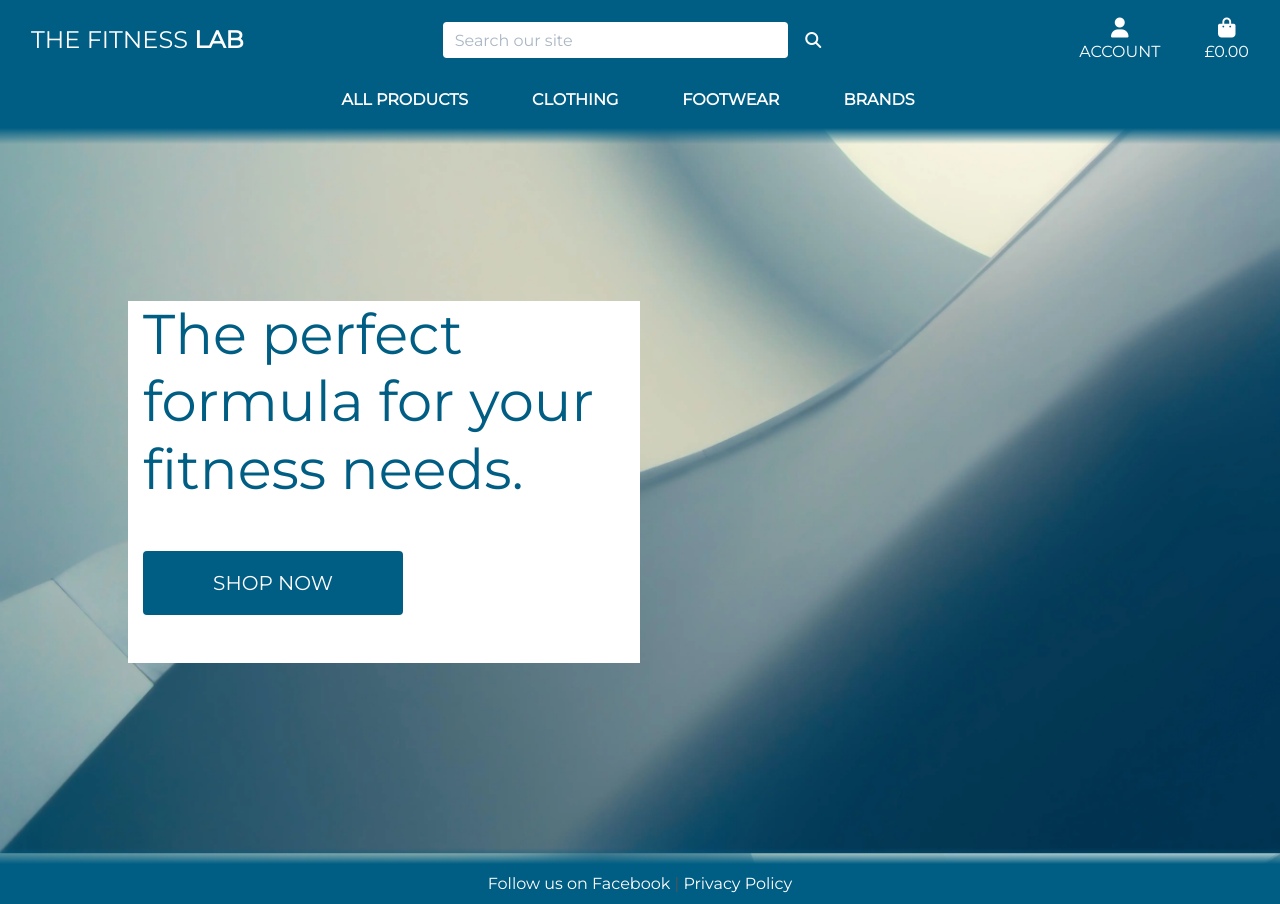
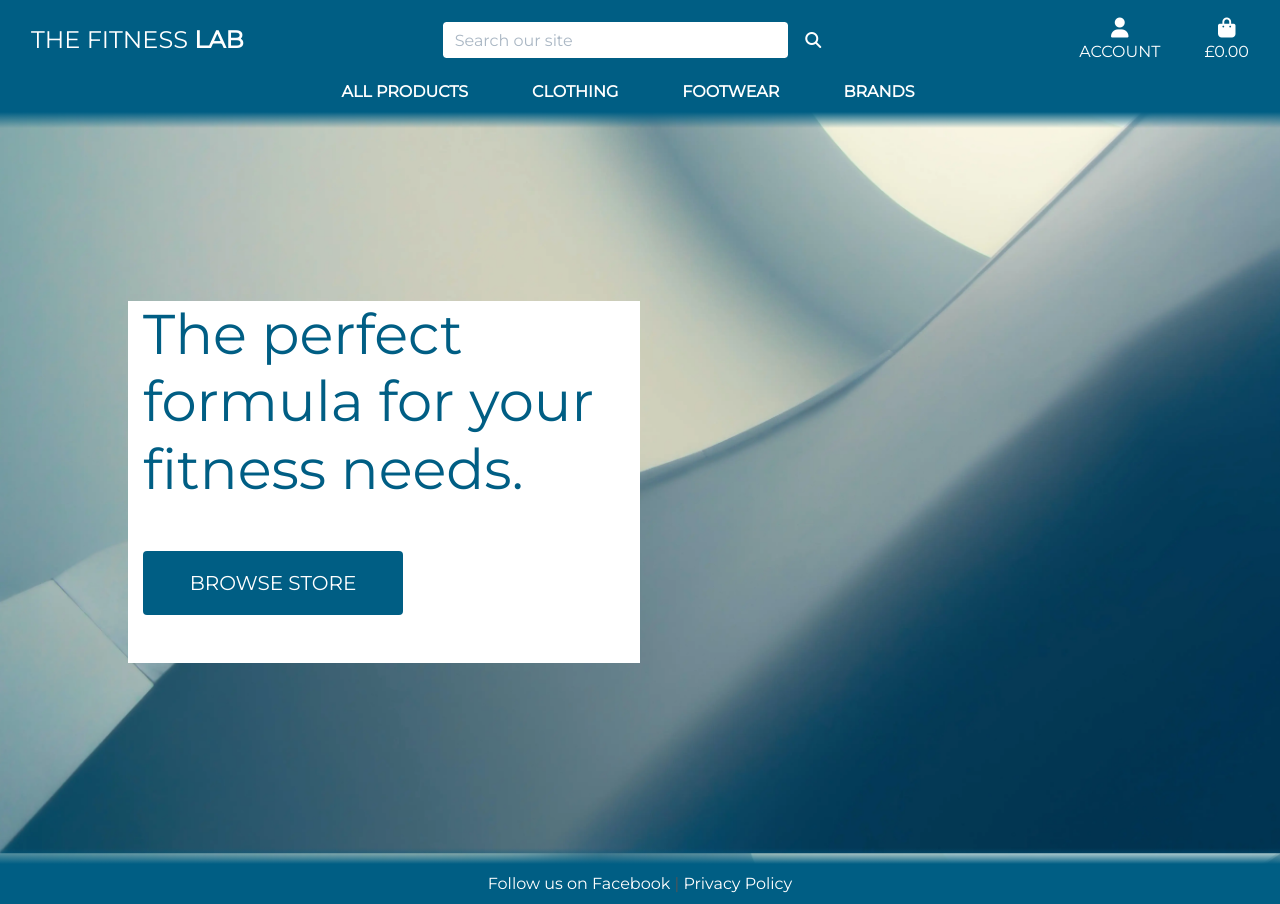
Before and after one commit to Code-Institute-Submissions/bens6477-the-fitness-lab_JanResub, a Django app: page / in a window 1280 px wide. Run offline with Django 3.2, Linux system fonts and the light colour scheme; some libraries are stand-ins or nearby versions.

```diff
--- a/home/templates/home/index.html
+++ b/home/templates/home/index.html
@@ -10,7 +10,7 @@
 {% endblock %}
 
 {% block content %}
-    <div class="container h-100">
+    <div class="container h-100 rounded">
         <div class="row h-100">
             <div class="col-7 col-md-6 my-auto bg-white">
                 <h1 class="display-4 text-black">
@@ -18,7 +18,7 @@
                 </h1>
                 <div class="my-5">
                     <h4>
-                        <a href="{% url 'items' %}" class="shop-now-button btn btn-lg rounded text-uppercase py-3">Shop Now</a>
+                        <a href="{% url 'items' %}" class="shop-now-button btn btn-lg rounded text-uppercase py-3">Browse Store</a>
                     </h4>
                 </div>
             </div>
--- a/items/templates/items/items.html
+++ b/items/templates/items/items.html
@@ -64,7 +64,7 @@
                                 </a>
                                 {% endif %}
                                 <div class="card-body pb-0">
-                                    <p class="mb-0">{{ item.name }}</p>
+                                    <p class="mb-0"><strong>{{ item.name }}</strong></p>
                                 </div>
                                 <div class="card-footer bg-white pt-0 border-0 text-left">
                                     <div class="row">
--- a/templates/base.html
+++ b/templates/base.html
@@ -108,7 +108,7 @@
             </div>
         </div>
         <div class="row bg-black text-white">
-            <nav class="navbar navbar-expand-lg navbar-light w-100">
+            <nav class="navbar navbar-expand-lg navbar-light w-100 py-0">
                 <button class="navbar-toggler" type="button" data-toggle="collapse" data-target="#main-nav"
                     aria-controls="main-nav" aria-expanded="false" aria-label="Toggle navigation">
                     <span class="navbar-toggler-icon"></span>
```
Also changed, not shown: README.md, db.sqlite3, media/basket-wireframe.png (added), media/checkout-wireframe.png (added), media/home-wireframe.png (added), media/product-detail-wireframe.png (added), media/products-wireframe.png (added).
